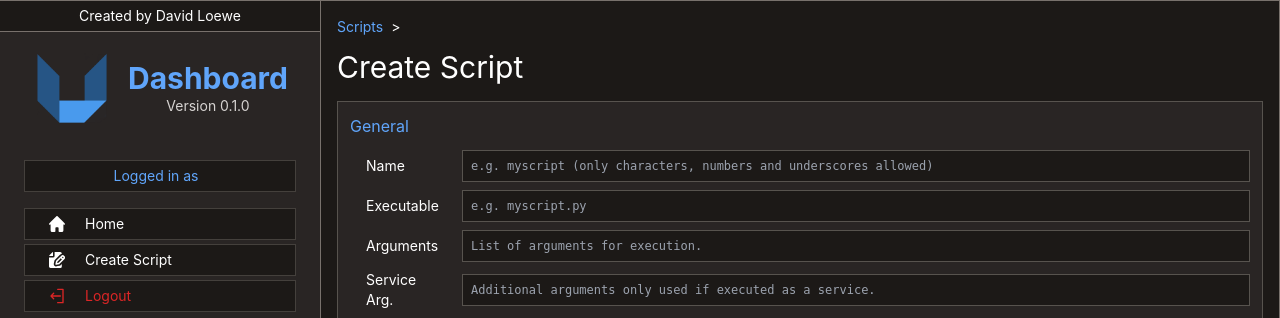
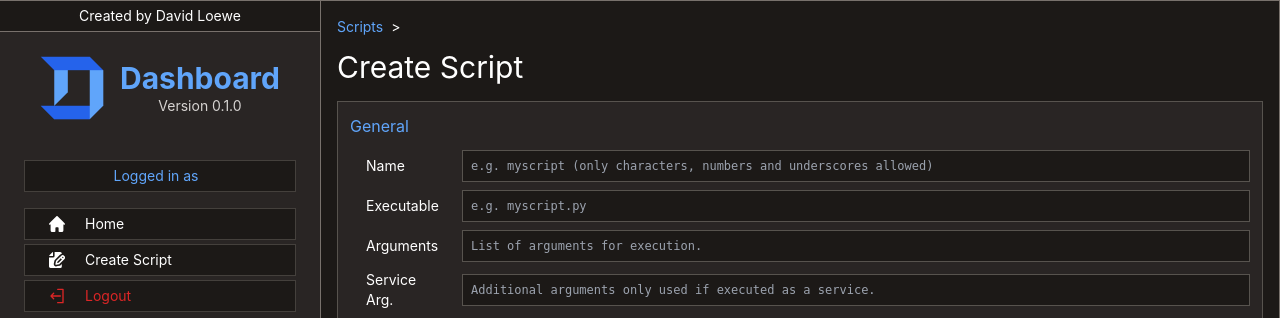
Before and after one commit to TumbleOwlee/script-dashboard, a Flask app: template internal/templates/script.html in a window 1280 px wide. Shown: the top 318 px of the page. Run offline with Flask 3, Linux system fonts and the light colour scheme; the template is opened without the code that fills it, so the values that code supplies are empty; some web fonts are replaced.

Commit message:
Update favicon

```diff
--- a/internal/templates/base.html
+++ b/internal/templates/base.html
@@ -179,7 +179,7 @@
                 <!-- logo line -->
                 <div class="flex grow-0 flex-none w-full h-20 p-3">
                     <div class="snap-center flex flex-row h-full w-full gap-x-4 px-2 items-center justify-center">
-                        <img class="h-20" src="{{url_for('static',filename='img/favicon.png')}}">
+                        <img class="h-16" src="{{url_for('static',filename='img/favicon.png')}}">
                         <div>
                             <p class="text-3xl font-bold text-blue-400">Dashboard</p>
                             <p class="text-center text-sm text-stone-300">Version 0.1.0</p>
```
Also changed, not shown: internal/static/img/favicon.png.
